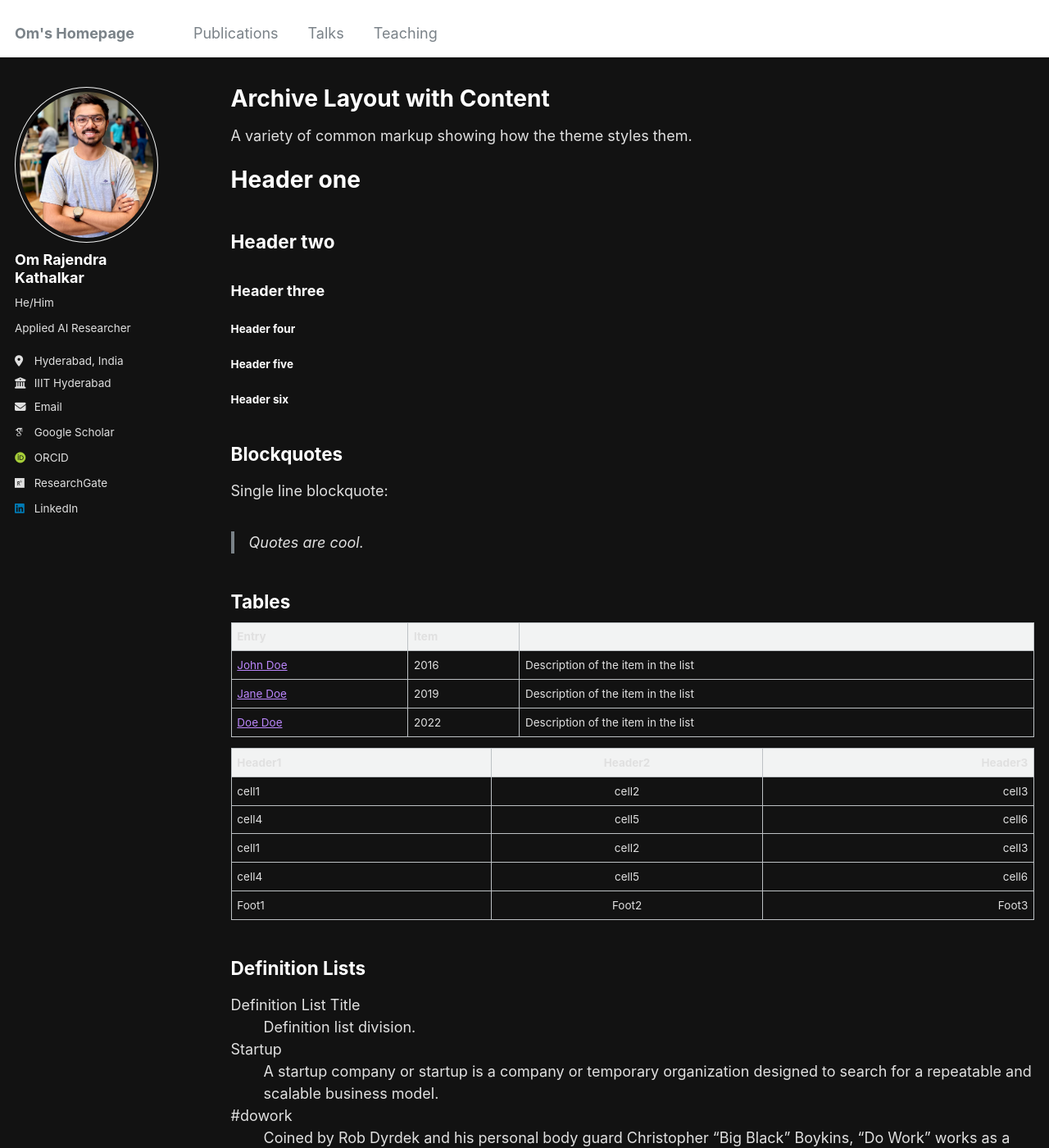
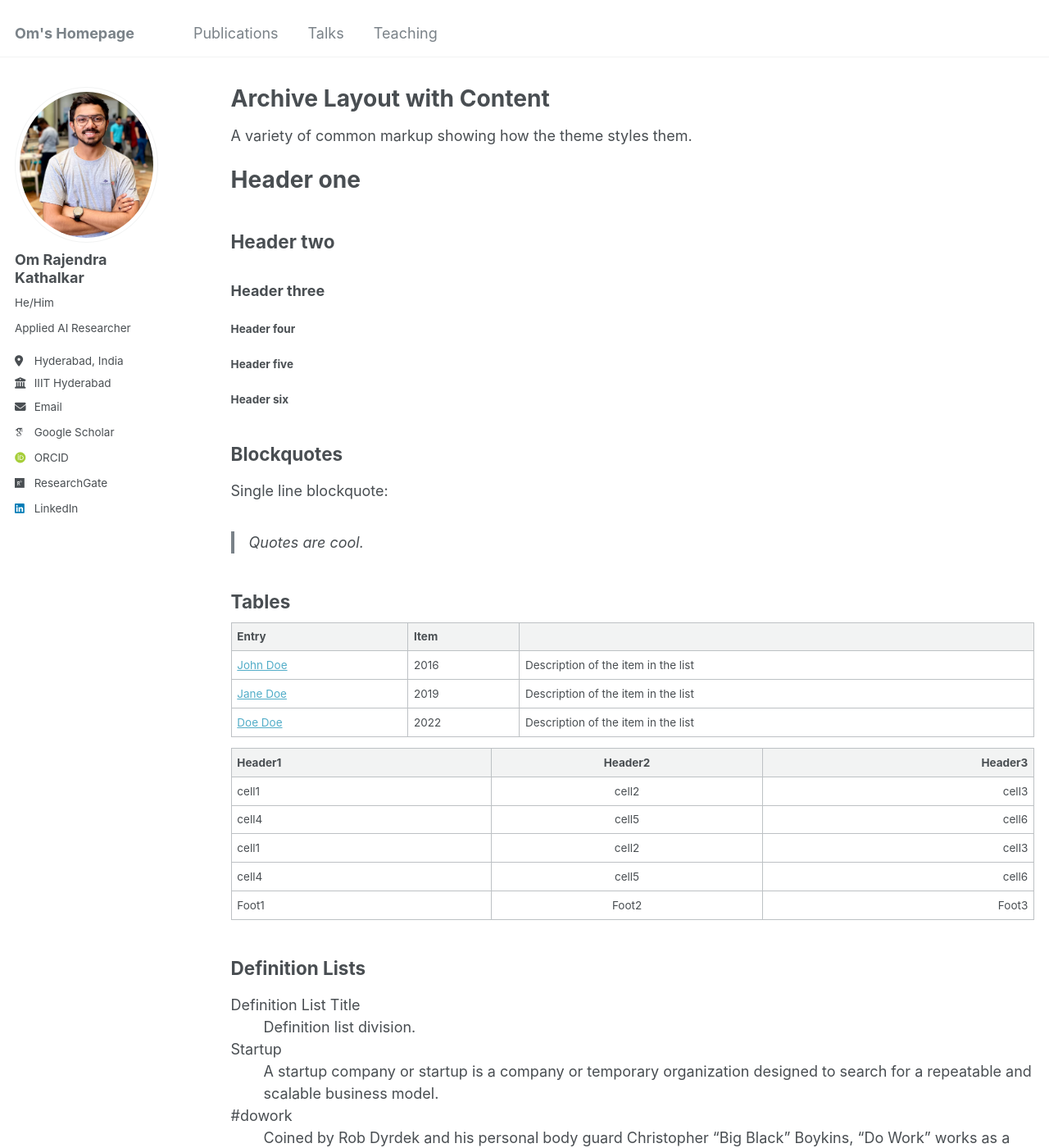
Before and after one commit to omkathalkar/omkathalkar, a Jekyll site: the page built from _pages/archive-layout-with-content.md, in a window 1280 px wide and 1400 px high. Shown: the whole window at 82% size. Built offline with Jekyll 4.4.1, drawn with Linux system fonts in a browser that asks for light colours; some web fonts are replaced.

Commit message:
Update main.scss

```diff
--- a/assets/css/main.scss
+++ b/assets/css/main.scss
@@ -39,31 +39,3 @@
 @import "vendor/font-awesome/brands";
 @import "vendor/magnific-popup/magnific-popup";
 @import "print";
-
-// Add these to main.scss or a custom styles file
-$background-color: #121212;
-$text-color: #e0e0e0;
-$link-color: #bb86fc;
-$code-background-color: #1e1e1e;
-$header-color: #ffffff;
-
-// Adjust any other variables you want to change
-body {
-  background-color: $background-color;
-  color: $text-color;
-}
-
-a {
-  color: $link-color;
-}
-
-code {
-  background-color: $code-background-color;
-  color: $text-color;
-}
-
-h1, h2, h3, h4, h5, h6 {
-  color: $header-color;
-}
-
-// Adjust any other elements as needed
```
